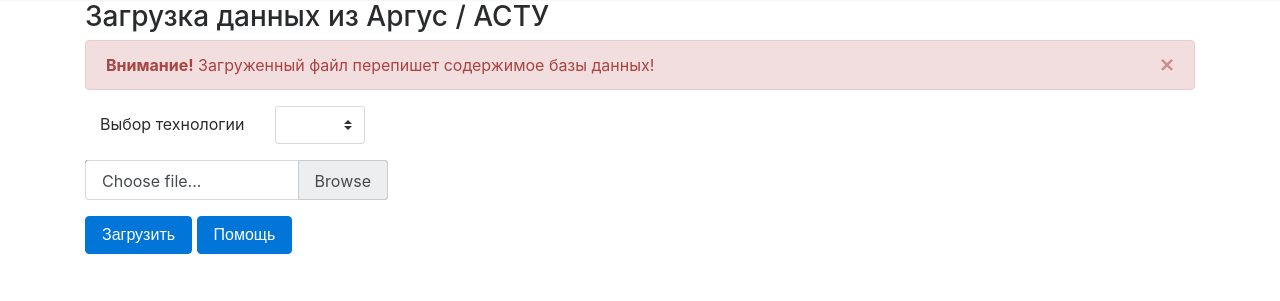
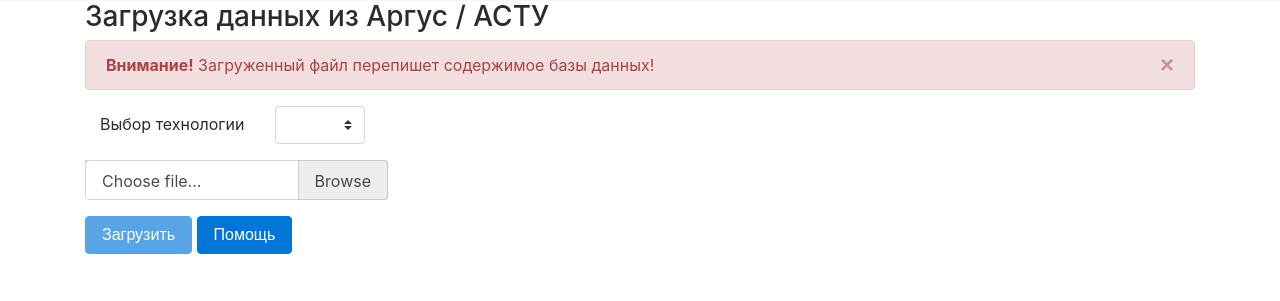
Before and after one commit to dehu4ka/lna, a Django app: page /argus/import in a window 1280 px wide. Shown: the part 55-356 px from the top of the page. Run offline with Django 3.2, Linux system fonts and the light colour scheme; the visitor is signed in with stand-in values (Sample User, id 1); parts of the project's set-up code (start-up, migrations or seed data) failed here and were passed over; some libraries are stand-ins or nearby versions.

Commit message:
deny registration, disabled imports

```diff
--- a/lna/argus/templates/argus/adsl.html
+++ b/lna/argus/templates/argus/adsl.html
@@ -24,7 +24,7 @@
                 <span class="custom-file-control"></span>
             </label>
         </div>
-        <button type="submit" class="btn btn-primary">Загрузить</button>
+        <button type="submit" class="btn btn-primary disabled">Загрузить</button>
         <button type="button" class="btn btn-primary" data-toggle="modal" data-target="#csv_help_modal">Помощь</button>
     </form>
 {% endblock %}
--- a/lna/config/settings/base.py
+++ b/lna/config/settings/base.py
@@ -256,7 +256,7 @@
 ACCOUNT_EMAIL_REQUIRED = True
 ACCOUNT_EMAIL_VERIFICATION = 'mandatory'
 
-ACCOUNT_ALLOW_REGISTRATION = env.bool('DJANGO_ACCOUNT_ALLOW_REGISTRATION', True)
+ACCOUNT_ALLOW_REGISTRATION = env.bool('DJANGO_ACCOUNT_ALLOW_REGISTRATION', False)
 ACCOUNT_ADAPTER = 'lna.users.adapters.AccountAdapter'
 SOCIALACCOUNT_ADAPTER = 'lna.users.adapters.SocialAccountAdapter'
 
--- a/lna/lna/templates/base.html
+++ b/lna/lna/templates/base.html
@@ -51,7 +51,7 @@
                           <a class="dropdown-item {% active_url 'argus:fttx' %}" href="{% url 'argus:fttx' %}">FTTx</a>
                           <a class="dropdown-item {% active_url 'argus:gpon' %}" href="{% url 'argus:gpon' %}">GPON</a>
                           <a class="dropdown-item {% active_url 'argus:astu' %}" href="{% url 'argus:astu' %}">АСТУ</a>
-                          <a class="dropdown-item {% active_url 'argus:import' %}" href="{% url 'argus:import' %}">Import</a>
+                          <a class="dropdown-item disabled {% active_url 'argus:import' %}" href="{% url 'argus:import' %}">Import</a>
                       </div>
                   </li>
               {% endif %}
```
